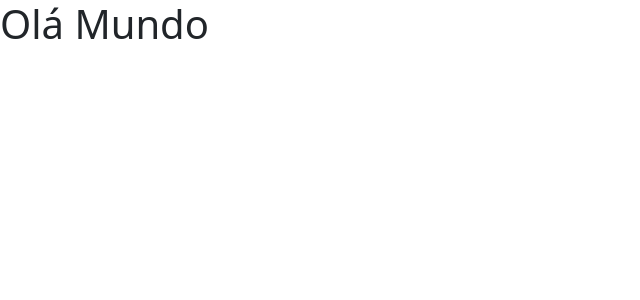
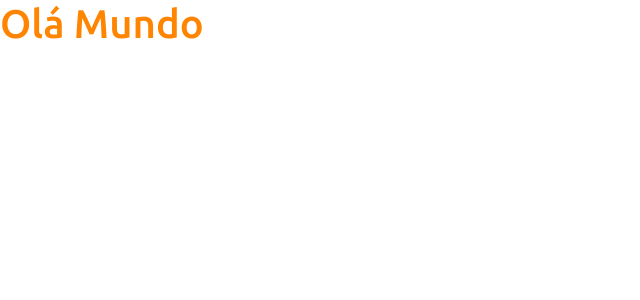
Before and after one commit to MarceloMachadoxD/DashboardVendas, a React (Create React App) app in the folder frontend/: page / in a window 1280 px wide. Shown: the top 300 px of the page, without its empty margins (0-640 px from the left). Built offline with nearby package versions, Linux system fonts and the light colour scheme.

Commit message:
Bootstrap

```diff
--- a/frontend/src/App.tsx
+++ b/frontend/src/App.tsx
@@ -4,7 +4,7 @@
 function App() {
   return (
     <div>
-      <h1>Olá Mundo</h1>
+      <h1 className="text-primary">Olá Mundo</h1>
     </div>
   );
 }
--- /dev/null
+++ b/frontend/src/assets/css/styles.css
@@ -0,0 +1,32 @@
+@import url('https://fonts.googleapis.com/css2?family=Ubuntu:wght@300;400;500;700&display=swap');
+:root {
+    --color-primary: #FF8400;
+}
+
+html, body {
+    height: 100%;
+    font-family: "Ubuntu", sans-serif;
+}
+
+#root {
+    display: flex;
+    flex-direction: column;
+    height: 100%;
+}
+
+.content {
+    flex: 1 0 auto;
+}
+
+.footer {
+    flex-shrink: 0;
+    text-align: center;
+}
+
+.bg-primary {
+    background-color: var(--color-primary) !important;
+}
+
+.text-primary {
+    color: var(--color-primary) !important;
+}
--- a/frontend/src/index.tsx
+++ b/frontend/src/index.tsx
@@ -1,6 +1,7 @@
 import React from 'react';
 import ReactDOM from 'react-dom';
 import 'bootstrap/dist/css/bootstrap.css';
+import 'assets/css/styles.css'
 import App from './App';
 
 ReactDOM.render(
```
